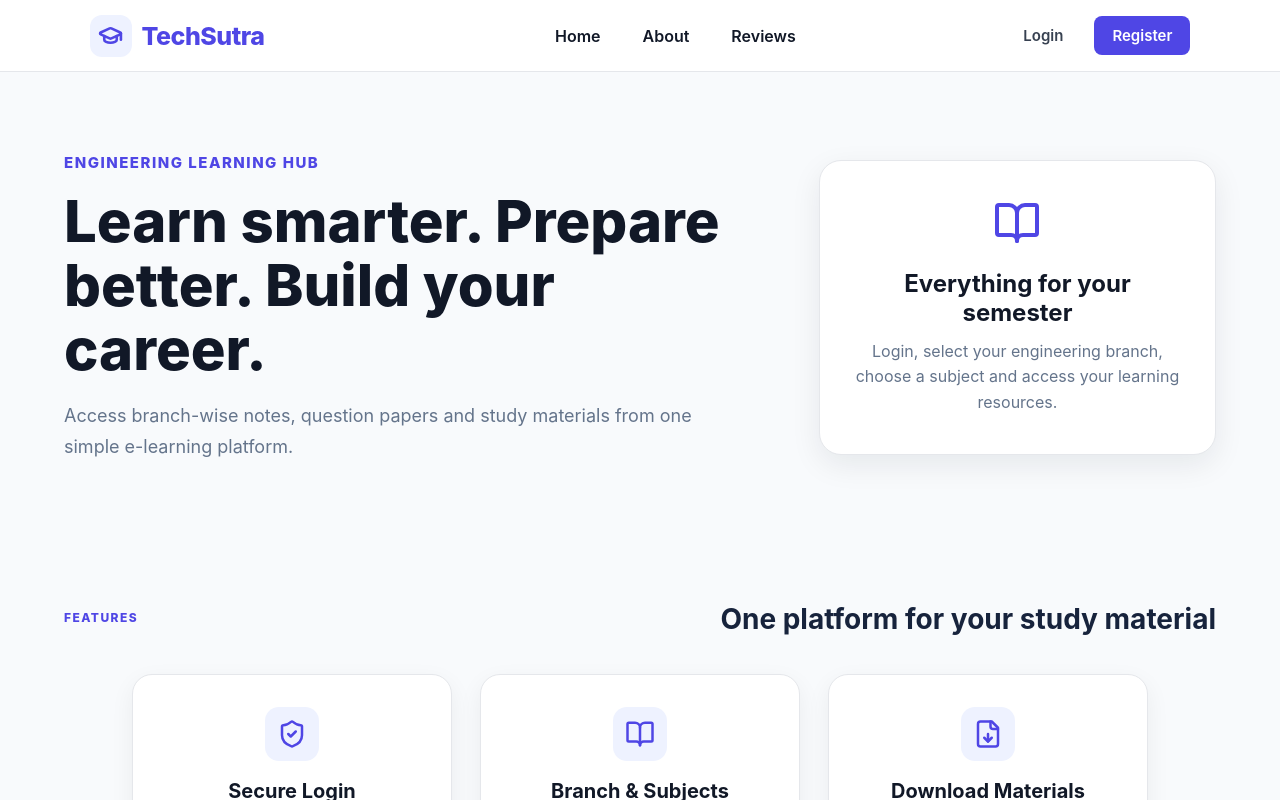
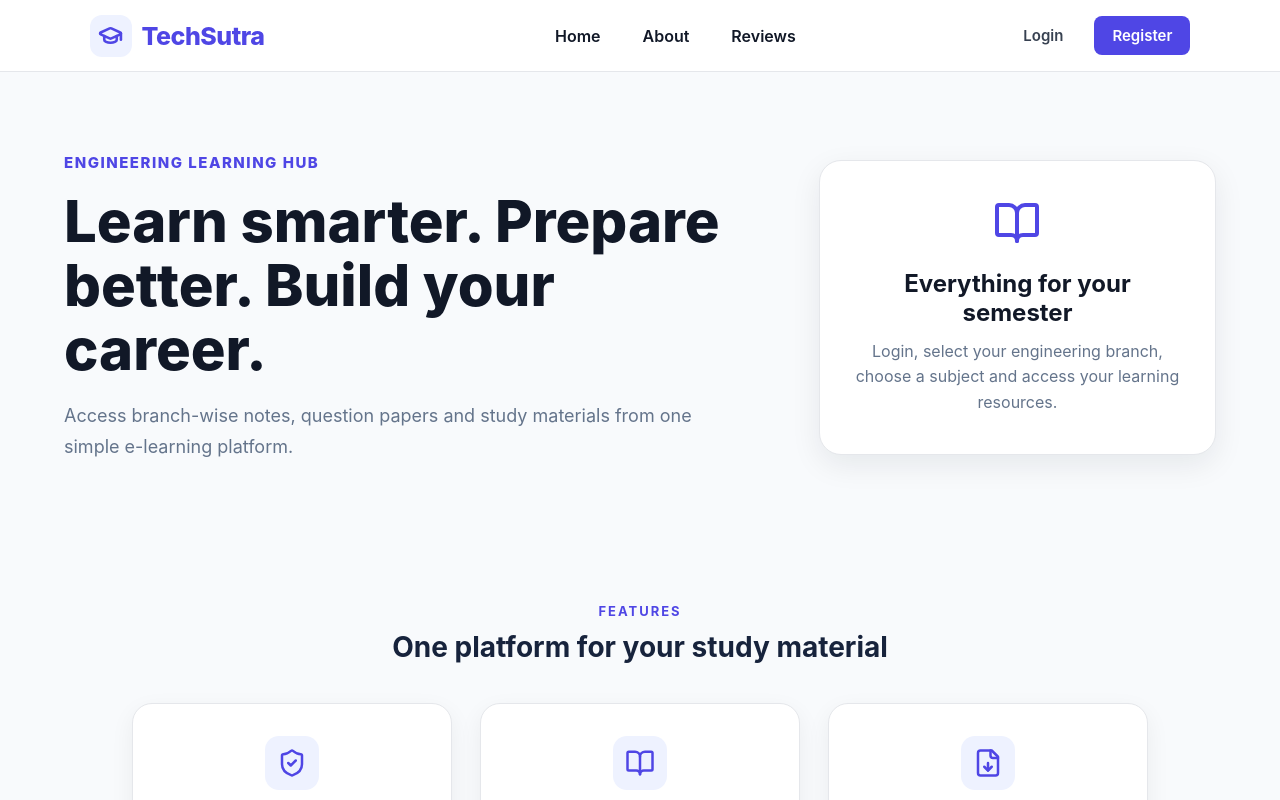
Before and after one commit to Dipti17Bhawar/E-Learning-Platform-For-Engineers, a React (Vite) app in the folder client/: page / in a window 1280 px wide. Shown: the top 800 px of the page. Built offline with nearby package versions, Linux system fonts and the light colour scheme.

Commit message:
final commit

```diff
--- a/client/src/views/Home/Home.css
+++ b/client/src/views/Home/Home.css
@@ -111,31 +111,37 @@
 }
 
 .section-heading {
+  display: flex;
+  flex-direction: column;
+  align-items: center;
+
   text-align: center;
 
-  margin-bottom: 45px;
+  gap: 10px;
+
+  margin-bottom: 35px;
 }
 
-.eyebrow {
-  display: inline-block;
-
-  margin-bottom: 10px;
-
-  color: #4f46e5;
+.section-heading .eyebrow {
+  display: block;
 
   font-size: 13px;
-  font-weight: 800;
+  font-weight: 700;
 
-  letter-spacing: 1.5px;
+  letter-spacing: 2px;
+
+  margin: 0;
 }
 
 .section-heading h2 {
+  display: block;
+
   margin: 0;
 
-  color: #111827;
+  font-size: 32px;
+  line-height: 1.3;
 
-  font-size: 34px;
-  line-height: 1.2;
+  font-weight: 700;
 }
 
 
```
